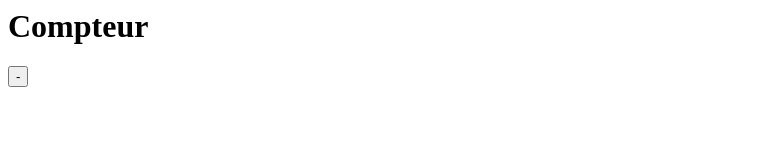
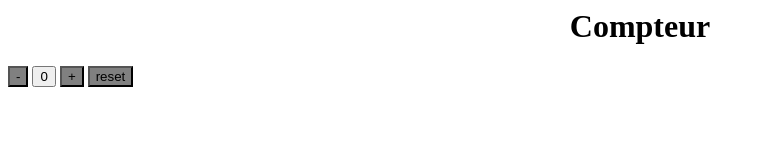
Before and after one commit to LucidAxis/counter, a plain HTML site: page index.html in a window 1280 px wide. Shown: the whole page, without its empty margins (0-765 px from the left). Drawn offline with Linux system fonts and the light colour scheme.

Commit message:
Mise en fonctionalité

```diff
--- a/index.html
+++ b/index.html
@@ -1,12 +1,16 @@
 <html>
     <link rel="stylesheet" href="style.css" />
+    <script src="script.js"></script>
     <body>
         <main>
             <div class="main-container">
                 <h1>Compteur</h1>
             </div>
             <div>
-                <button type="button" class="btn btn-primary">-</button>
+                <button type="button" class="btn btn-moins">-</button>
+                <button type="button" class="btn btn-score">0</button>
+                <button type="button" class="btn btn-plus">+</button>
+                <button type="button" class="btn btn-reset">reset</button>
             </div>
         </main>
     </body>
--- a/script.js
+++ b/script.js
@@ -0,0 +1,11 @@
+function moins() {
+
+}
+
+function plus() {
+
+}
+
+function reset() {
+
+}
--- a/style.css
+++ b/style.css
@@ -1,6 +1,15 @@
-.btn btn-primary {
-    color: green;
+.main-container {
+    text-align: center;
 }
-.main-container{
-    align-items: center;
+
+.btn-moins {
+    background-color: gray;
 }
+
+.btn-plus {
+    background-color: gray;
+}
+
+.btn-reset {
+    background-color: gray;
+}
```
